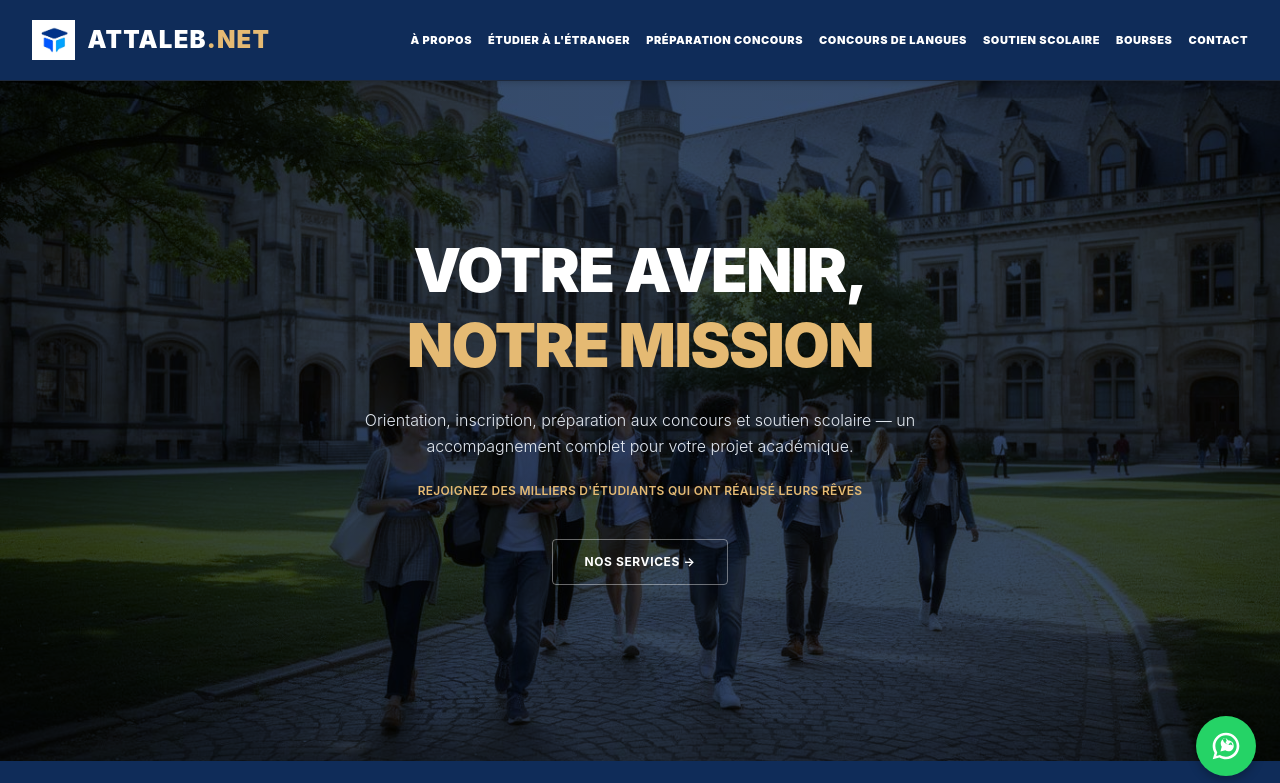
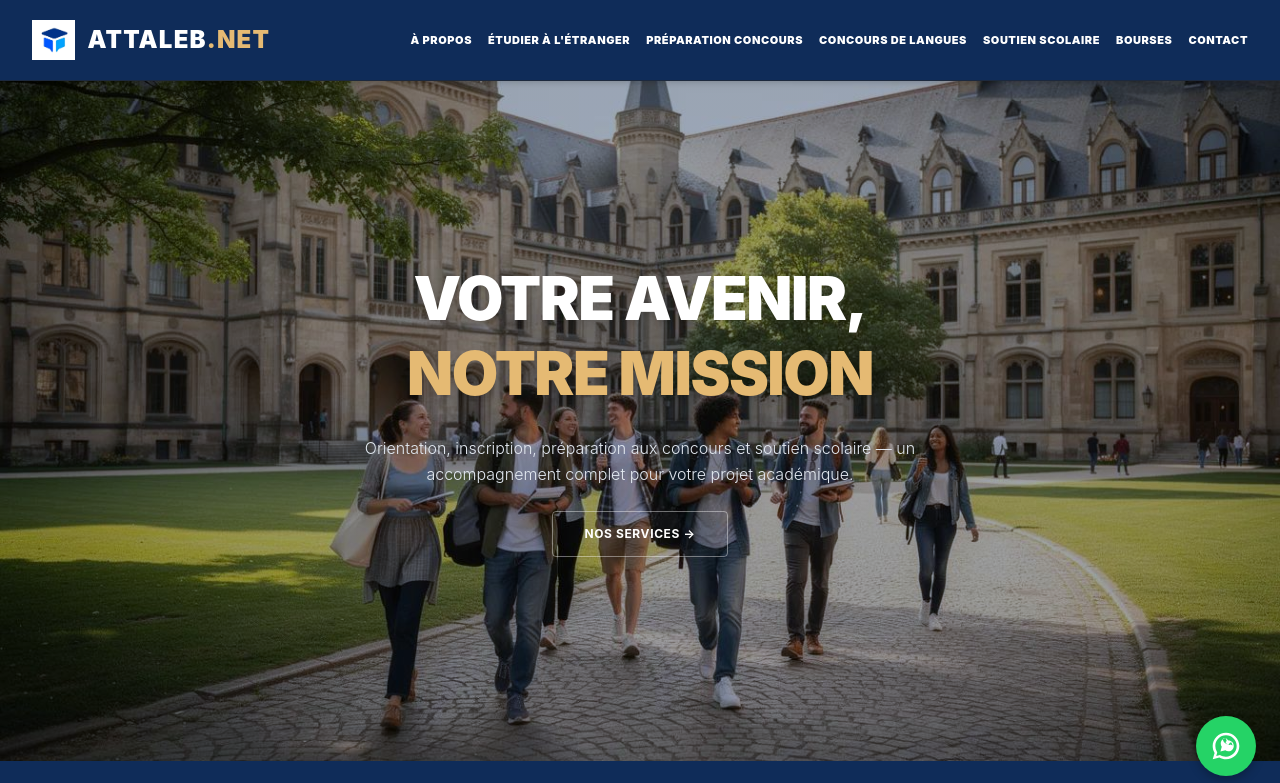
Before and after one commit to saidioumayma8/Attaleb, a React (Vite) app in the folder attaleb-portal/: page / in a window 1280 px wide. Shown: the top 783 px of the page. Built offline with nearby package versions, Linux system fonts and the light colour scheme.

Commit message:
modifie home section dark

```diff
--- a/attaleb-portal/src/pages/Home.jsx
+++ b/attaleb-portal/src/pages/Home.jsx
@@ -62,37 +62,24 @@ export default function Home() {
       {/* ==========================================
           1. HERO BANNER (WITH NEW BACKGROUND)
           ========================================== */}
-      <section id="home-section"
+<section id="home-section"
         className="relative bg-cover bg-center min-h-[620px] md:h-[680px] flex items-center justify-center text-center pt-10 pb-16 px-4"
         style={{
-          backgroundImage: `linear-gradient(rgba(11, 38, 79, 0.82), rgba(11, 38, 79, 0.82)), url(${newHeroBg})`,
-          backgroundBlendMode: 'multiply' // Assure que le texte reste lisible sur l'image
+          backgroundImage: `linear-gradient(rgba(11, 38, 79, 0.4), rgba(11, 38, 79, 0.4)), url(${newHeroBg})`,
+          backgroundBlendMode: 'multiply'
         }}
       >
         <div className="max-w-4xl mx-auto w-full flex flex-col items-center text-white space-y-6 relative z-10">
-
-
-          <h1 className="text-4xl md:text-6xl font-black tracking-tight uppercase leading-tight max-w-3xl">
+          <h1 className="text-4xl md:text-6xl font-black tracking-tight uppercase leading-tight max-w-3xl drop-shadow-md">
             VOTRE AVENIR,<br />
             <span className="text-brand-gold">NOTRE MISSION</span>
           </h1>
-
           <p className="text-sm md:text-base text-slate-200 max-w-xl leading-relaxed font-light">
             Orientation, inscription, préparation aux concours et soutien scolaire — un accompagnement complet pour votre projet académique.
           </p>
-
-          <p className="text-xs text-brand-gold font-semibold tracking-wide uppercase">
-            Rejoignez des milliers d'étudiants qui ont réalisé leurs rêves
-          </p>
-
-          {/* Centered Action Buttons */}
-          <div className="flex flex-col sm:flex-row justify-center items-center gap-4 pt-4 w-full sm:w-auto">
-
-            <a href="#services-section" className="w-full sm:w-auto text-center border border-white/40 hover:bg-white/10 text-white text-xs font-bold px-8 py-3.5 rounded transition-all uppercase tracking-wider">
-              Nos Services →
-            </a>
-          </div>
-
+          <a href="#services-section" className="border border-white/40 hover:bg-white/10 text-white text-xs font-bold px-8 py-3.5 rounded transition-all uppercase tracking-wider">
+            Nos Services →
+          </a>
         </div>
       </section>
 
```
